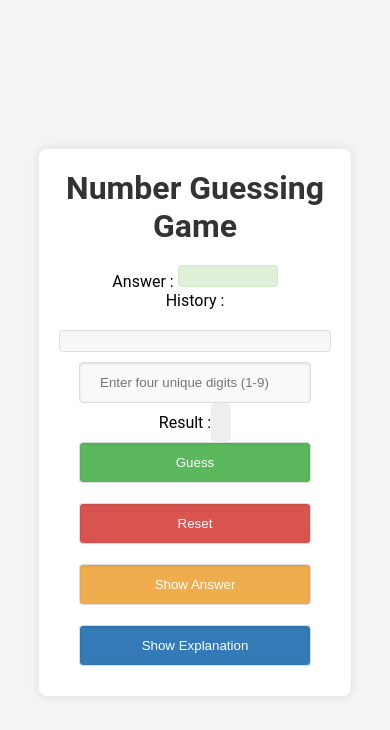
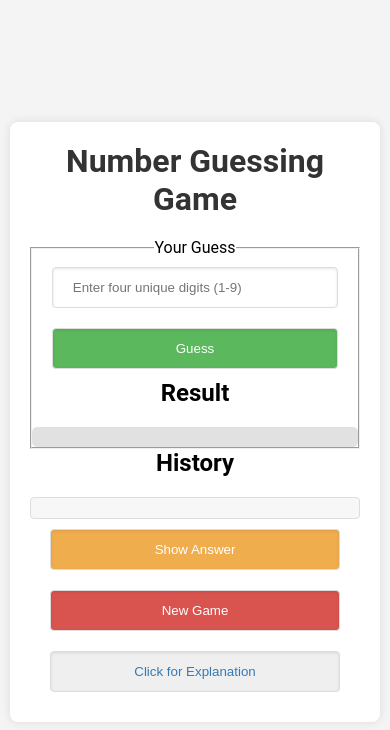
Before and after one commit to cokacoda/guessingNumberWeb, a plain HTML site: page index.html in a window 390 px wide. Drawn offline with Linux system fonts and the light colour scheme.

Commit message:
Change the way to show the explanation

```diff
--- a/index.html
+++ b/index.html
@@ -10,26 +10,43 @@
 <div id="gameContainer">
     <h1>Number Guessing Game</h1>
 
-    <!-- "Answer : " + answer -->
-    <div>
-        Answer : <text id="answer"></text>
-        <br>
+    <section id="gameSection">
+        <fieldset>
+            <legend>Your Guess</legend>
+            <input type="text" id="guessInput" placeholder="Enter four unique digits (1-9)">
+            <div id="buttons">
+                <button class="guess-button" onclick="evaluateGuess()">Guess</button>
+            </div>
+
+            <h2>Result</h2>
+            <div id="result"></div>
+        </fieldset>
+    </section>
+
+    <section id="resultSection">
+
+    </section>
+
+    <section id="historySection">
+        <h2>History</h2>
+        <div id="history"></div>
+    </section>
+
+    <button class="show-answer-button" onclick="showAnswer()">Show Answer</button>
+    <button class="reset-button" onclick="resetGame()">New Game</button>
+
+    <!--
+    <button class="show-explanation-button" onclick="explanation()">Show Explanation</button>
+    -->
+
+    <!-- Sample structure for clickable text and its explanation -->
+    <div class="explanation-group">
+        <button class="toggle-explanation">Click for Explanation</button>
+        <p class="explanation" style="display: none;">
+            The game is played by guessing a 4-digit number without zero and duplicate digits. For each guess, the game will return the number of correct digits in the correct position (A) and the number of correct digits in the wrong position (B).
+        </p>
     </div>
 
-    <div>
-        History : <br>
-        <div id="history"></div>
-    </div>
-
-    <input type="text" id="guessInput" placeholder="Enter four unique digits (1-9)">
-    <div>
-        Result : <text id="result"></text>
-    </div>
-
-    <button class="guess-button" onclick="evaluateGuess()">Guess</button>
-    <button class="reset-button" onclick="resetGame()">Reset</button>
-    <button class="show-answer-button" onclick="showAnswer()">Show Answer</button>
-    <button class="show-explanation-button" onclick="explanation()">Show Explanation</button>
 </div>
 
 <script src="script.js"></script>
--- a/script.js
+++ b/script.js
@@ -1,5 +1,7 @@
 let answer = generateNumbers();
 let history = [];
+
+let explanation_text = 'The game is played by guessing a 4-digit number without zero and duplicate digits. For each guess, the game will return the number of correct digits in the correct position (A) and the number of correct digits in the wrong position (B).'
 
 function generateNumbers() {
     let numbers = [];
@@ -75,5 +77,26 @@ function showHistory() {
 }
 
 function explanation() {
-    alert('The game is played by guessing a 4-digit number without zero and duplicate digits. For each guess, the game will return the number of correct digits in the correct position (A) and the number of correct digits in the wrong position (B).');
+    alert(explanation_text);
 }
+
+// Event listener for document ready to set up the click handlers
+document.addEventListener("DOMContentLoaded", function() {
+    // Get all the toggle buttons or elements
+    var toggles = document.querySelectorAll('.toggle-explanation');
+
+    // Add click event listener for each toggle
+    toggles.forEach(function(toggle) {
+        toggle.addEventListener('click', function() {
+            // Find the next sibling explanation element
+            var explanation = this.nextElementSibling;
+
+            // Check if the explanation is currently shown
+            if (explanation.style.display === 'none' || explanation.style.display === '') {
+                explanation.style.display = 'block'; // Show it
+            } else {
+                explanation.style.display = 'none'; // Hide it
+            }
+        });
+    });
+});
--- a/styles.css
+++ b/styles.css
@@ -40,10 +40,24 @@ input, button {
     box-shadow: inset 0 1px 3px rgba(0, 0, 0, 0.1);
 }
 
-input {
-    background: #f9f9f9;
+input[type="number"] {
+    width: calc(100% - 22px);
+    padding: 10px;
+    margin-top: 10px;
+    margin-bottom: 10px;
+    border: 1px solid #ddd;
+    border-radius: 5px;
 }
 
+@media (max-width: 768px) {
+    #gameContainer {
+        width: 95%;
+    }
+
+    button {
+        width: 100%;
+    }
+}
 /* Base button styling */
 button {
     padding: 12px 20px;
@@ -166,3 +180,29 @@ li {
 #history li:hover {
     background-color: #ddd;
 }
+
+#result {
+    margin-top: 20px;
+    padding: 10px;
+    background-color: #e1e1e1;
+    text-align: center;
+    border-radius: 5px;
+}
+
+/* Styles for the explanatory text and toggle button */
+.explanation-group .explanation {
+    display: none; /* Hide by default */
+}
+
+.explanation-group .toggle-explanation {
+    /* Style your button or clickable text */
+    cursor: pointer;
+    color: #337ab7;
+}
+
+.explanation {
+    font-size: 16px; /* Change the font size */
+    color: #333; /* Change the font color */
+    line-height: 1.5; /* Change the line height */
+    margin-bottom: 20px; /* Add some space at the bottom */
+}
```
